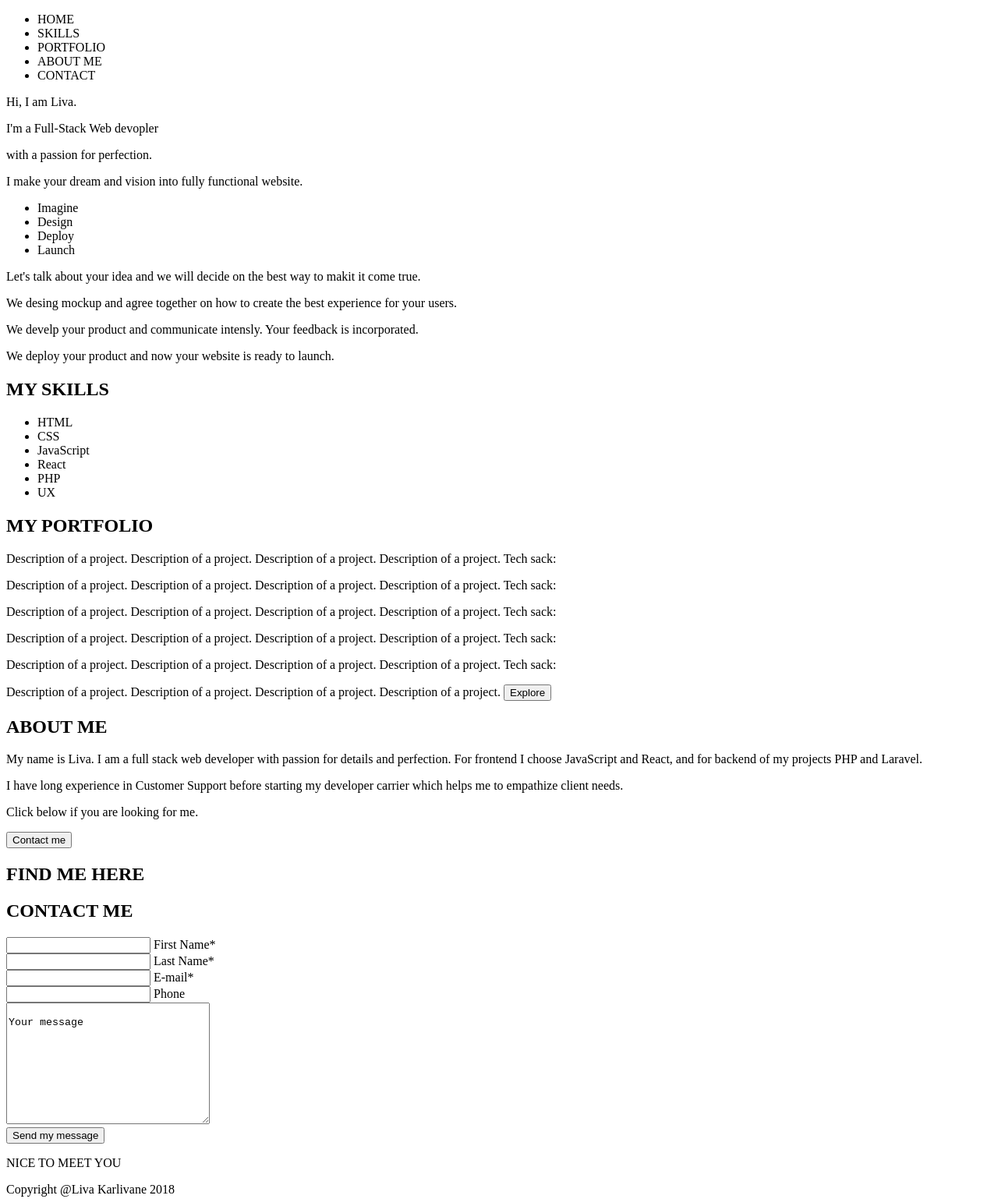
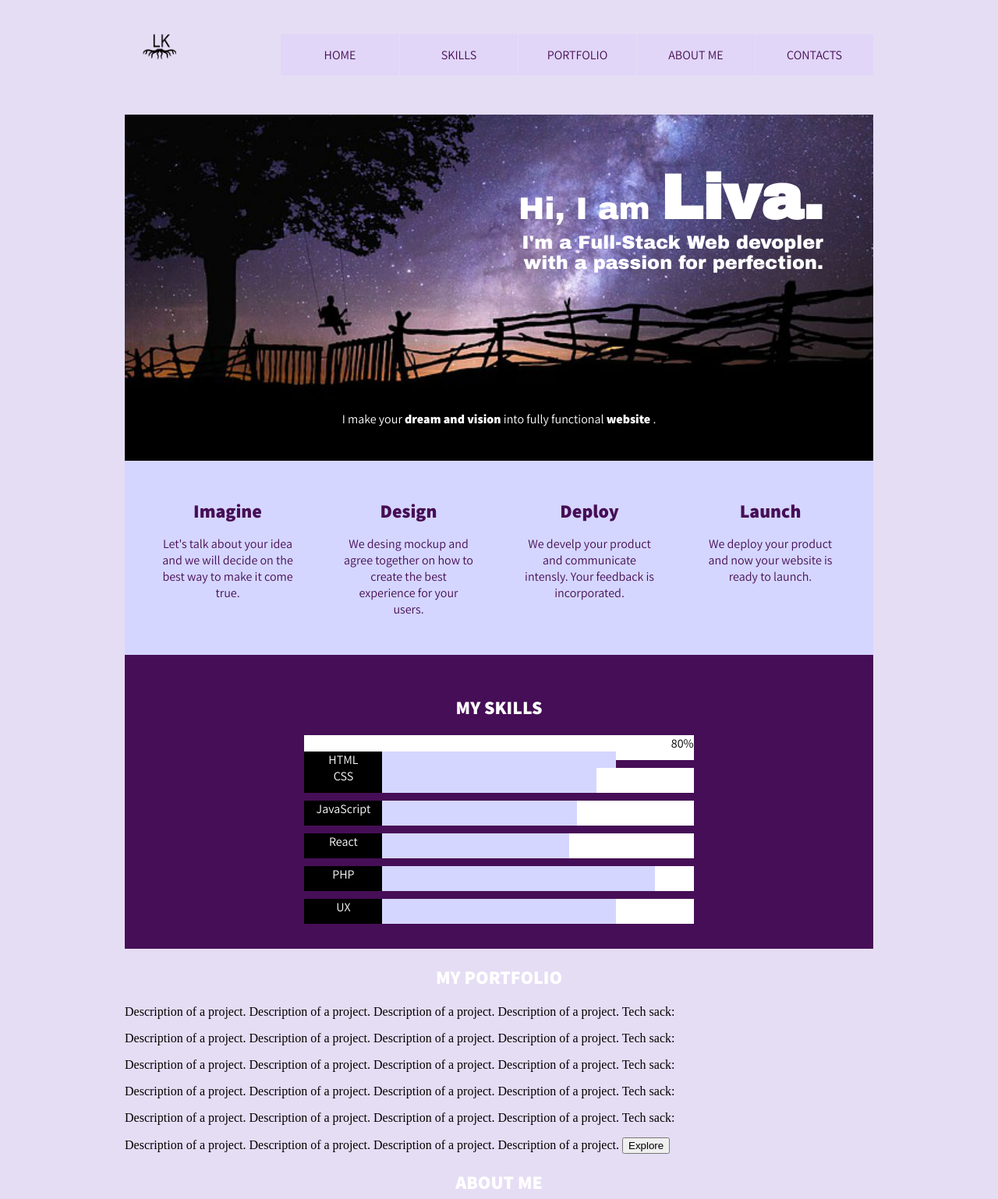
Before and after one commit to kalii8/Personal-portfolio, a plain HTML site: page index.html in a window 1280 px wide. Shown: the top 1538 px of the page at 78% size. Drawn offline with Linux system fonts and the light colour scheme.

Commit message:
CSS Styles applied (in progress)

```diff
--- /dev/null
+++ b/css/style.css
@@ -0,0 +1,178 @@
+/*
+    background: #E5DDF4 (##E1D6F7 opacity 70% )
+    Selected menu: #D5D6FF
+    Selected Menu letters: #232323
+    Menu: #e1d6f7
+    Dark violet: #460e56
+    After pic rectangle: ##1A191C
+
+*/
+* {
+    box-sizing: border-box;
+}
+
+body {
+    background-color: #E5DDF4;
+}
+
+.container {
+    width: 960px;
+    background-color: #E5DDF4;
+    margin-left: auto;
+    margin-right: auto;
+   }
+
+#header {
+    font-size: 0;
+}
+
+#logo {
+    width: 200px;
+    display: inline-block;
+}
+
+#logo img{
+    width: 90px;
+}
+
+nav {
+    background-color: #e1d6f7;
+    color: #460e56;
+    font-size: 0;
+    display: inline-block;
+    width: calc(100% - 200px);
+    font-family: 'Assistant', sans-serif;
+}
+
+nav ul {
+    padding: 0;
+    margin: 0;
+    width: 100%;
+}
+
+nav li {
+    display: inline-block;
+    padding: 1rem;
+    font-size: 1rem;
+    width: 20%;
+    list-style-type: none;
+    text-align: center;
+    width:20%;
+    border-left: 1px solid #E5DDF4;
+}
+
+nav li:first-child {
+    border:none;
+}
+
+#banner {
+    padding: 4rem;
+    background-image: url("../img/hero.jpg");
+    height: 380px;
+    margin-top: 50px;
+    background-size: cover;
+    font-family: 'Archivo Black', sans-serif;
+}
+
+#banner .greeting {
+    color: white;
+    font-size: 250%;
+    text-align: right;
+}
+
+.bigbold {
+    font-size: 200%;
+    font-weight: bold;
+}
+
+#banner .whoiam {
+    font-size:150%;
+    color: white;
+    text-align: right;
+}
+
+#intro {
+    background-color: #1A191C;
+    height: 100%;
+  width: 100%;
+}
+
+#info {
+    background-color: #000000;
+    color: white;
+    text-align: center;
+    font-family: 'Assistant', sans-serif;
+    height: 4rem;
+}
+
+#info p{
+    padding: 0;
+    margin: 0;
+}
+
+
+#promo {
+    font-size: 0;
+    padding: 2rem 1rem;
+    color: #460e56;
+    background-color: #D5D6FF;
+    font-family: 'Assistant', sans-serif;
+}
+
+#promo > .column {
+    font-size: 1rem;
+    display: inline-block;
+    width: 25%;
+    padding: 1rem 2rem;
+    text-align: center;
+    vertical-align: top;
+}
+
+#promo > .column > .heading {
+    font-size: 150%;
+    font-weight: bold;
+    margin-bottom: 1rem;
+}
+
+.title{
+    color: white;
+    font-family: 'Assistant', sans-serif;
+    font-size: 150%;
+    font-weight: bold;
+    text-align: center;
+}
+
+#skills {
+    padding: 2rem 4rem;
+    background-color: #460e56;
+}
+
+.skillbar {
+   background-color: white;
+   height: 2rem;
+   margin-top: 10px;
+   text-align: right;
+   padding:0;
+}
+
+.progress {
+    background-color: #D5D6FF;
+    height: 100%;
+    width: 50%;
+}
+
+.technology {
+    background-color: black;
+    height: 100%;
+    width: 100px;
+    color:white;
+    text-align: center;
+}
+
+.skillbarpage {
+    width:60%;
+    margin-left: auto;
+    margin-right: auto;
+    font-family: 'Assistant', sans-serif;
+
+}
--- a/index.html
+++ b/index.html
@@ -6,63 +6,119 @@
     <head>
         <meta charset="utf-8">
         <meta http-equiv="X-UA-Compatible" content="IE=edge">
-        <title></title>
+        <title>Liva Karlivane</title>
         <meta name="description" content="">
         <meta name="viewport" content="width=device-width, initial-scale=1">
+        <link rel="stylesheet" href="css/style.css">
+        <link rel="icon" href="img/favicon.png" type="image/gif" sizes="32x32">
+        <link href="https://fonts.googleapis.com/css?family=Archivo+Black|Assistant:200,400,800" rel="stylesheet">
     </head>
     <body>
         <!--[if lt IE 7]>
             <p class="browsehappy">You are using an <strong>outdated</strong> browser. Please <a href="#">upgrade your browser</a> to improve your experience.</p>
         <![endif]-->
-
-    <section>
+    <div class="container">
+        <div id="header">
+                <div id="logo">
+                    <img src="img/logo.png" alt="Livas logo">
+                </div>
+                <nav>
                     <ul>
                         <li>HOME</li>
                         <li>SKILLS</li>
                         <li>PORTFOLIO</li>
                         <li>ABOUT ME</li>
-            <li>CONTACT</li>
+                        <li>CONTACTS</li>
                     </ul>
+                </nav>
+        </div>
+
+        <section id="banner">
+            <div class="greeting">Hi, I am <span class="bigbold">Liva.</span></div>
+            <div class="whoiam">I'm a Full-Stack Web devopler <br>
+                                with a passion for perfection.
+            </div>
+
         </section>
 
-    <section>
-        <p>Hi, I am <span>Liva.</span> </p>
-        <p> I'm a Full-Stack Web devopler</p>
-        <p>with a passion for perfection.</p>
+        <section id="intro">
+
         </section>
 
-    <section>
-        <p>I make your dream and vision into fully functional website.</p>
+        <section id="info">
+            <p>I make your <strong>dream and vision </strong> into fully functional <strong>website</strong> .</p>
         </section>
 
-    <section>
-        <ul>
-            <li>Imagine</li>
-            <li>Design</li>
-            <li>Deploy</li>
-            <li>Launch</li>
-        </ul>
+        <section id="promo">
+            <div class="column">
+                <div class="heading">Imagine</div>
+                <div class="body">Let's talk about your idea and we will decide on the best way to make  it come true.</div>
+            </div>
 
-        <p>Let's talk about your idea and we will decide on the best way to makit it come true.</p>
-        <p>We desing mockup and agree together on how to create the best experience for your users.</p>
-        <p>We develp your product and communicate intensly. Your feedback is incorporated.</p>
-        <p>We deploy your product and now your website is ready to launch.</p>
+            <div class="column">
+                <div class="heading">Design</div>
+                <div class="body">We desing mockup and agree together on how to create the best experience for your users.</div>
+                </div>
+
+            <div class="column">
+                <div class="heading">Deploy</div>
+                <div class="body">We develp your product and communicate intensly. Your feedback is incorporated.</div>
+            </div>
+
+            <div class="column">
+                <div class="heading">Launch</div>
+                <div class="body">We deploy your product and now your website is ready to launch.</div>
+            </div>
+
         </section>
 
-    <section>
-        <h2>MY SKILLS</h2>
-            <ul>
-                <li>  HTML</li>
-                <li>CSS</li>
-                <li>JavaScript</li>
-                <li>React</li>
-                <li>PHP</li>
-                <li>UX</li>
-            </ul>
+        <section id="skills">
+            <h2 class="title">MY SKILLS</h2>
+            <div class="skillbarpage">
+
+            <div class="skillbar"> 80%
+                <div class="progress" style="width: 80%">
+                    <div class="technology">HTML</div>
+                </div>
+
+            </div>
+
+            <div class="skillbar">
+                 <div class="progress" style="width: 75%">
+                        <div class="technology">CSS</div>
+                 </div>
+                </div>
+
+            <div class="skillbar">
+                <div class="progress" style="width: 70%">
+                        <div class="technology">JavaScript</div>
+                    </div>
+
+                </div>
+            <div class="skillbar">
+                <div class="progress" style="width: 68%">
+                        <div class="technology">React</div>
+                    </div>
+                </div>
+            <div class="skillbar">
+                <div class="progress" style="width: 90%">
+                        <div class="technology">PHP</div>
+
+            </div>
+        </div>
+
+            <div class="skillbar">
+                <div class="progress" style="width: 80%">
+                        <div class="technology">UX</div>
+            </div>
+
+        </div>
+
+
         </section>
 
-    <section>
-        <h2>MY PORTFOLIO</h2>
+        <section id="portfolio">
+            <h2 class="title">MY PORTFOLIO</h2>
                 <p>Description of a project.   Description of a project.   Description of a project.   Description of a project.
                     Tech sack:</p>
                 <p>Description of a project.   Description of a project.   Description of a project.   Description of a project.
@@ -78,8 +134,8 @@
 
         </section>
 
-    <section>
-        <h2>ABOUT ME</h2>
+        <section id="aboutme">
+            <h2 class="title">ABOUT ME</h2>
                 <p>
                     My name is Liva.
                     I am a full stack web developer with passion for details and perfection.
@@ -94,12 +150,12 @@
         </section>
 
         <section>
-        <h2>FIND ME HERE
+            <h2 class="title">FIND ME HERE
                 </h2>
         </section>
 
-    <section>
-        <h2>CONTACT ME</h2>
+        <section id="contact">
+            <h2 class="title">CONTACT ME</h2>
                 <form action="submit">
                     <input type="text">
                         First Name*<br>
@@ -118,10 +174,10 @@
                 </form>
         </section>
 
-    <section>
-        <p>NICE TO MEET YOU
-            </p>
+        <section id="footer">
+            <p>NICE TO MEET YOU</p>
             <p>Copyright @Liva Karlivane 2018</p>
         </section>
+    </div>
        </body>
 </html>
```
Also changed, not shown: img/favicon.png (added), img/hero.jpg (added), img/logo.png (added). Lines whose indentation alone changed are shown as unchanged.
